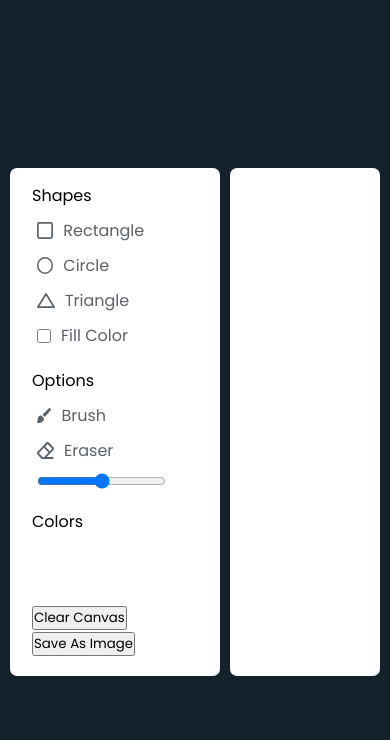
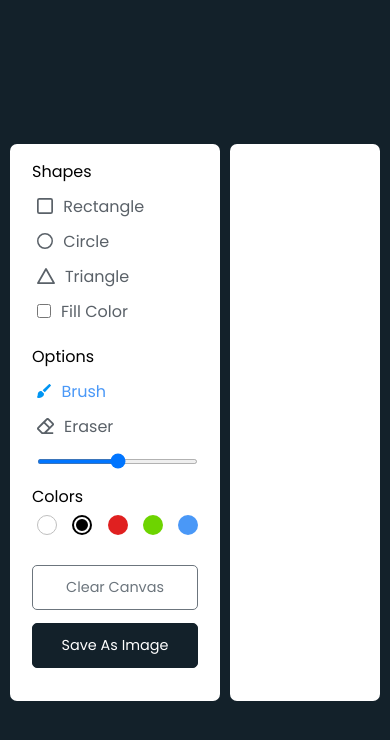
Before and after one commit to AbdullahButt2611/Drawing_App, a plain HTML site: page index.html in a window 390 px wide. Drawn offline with Linux system fonts and the light colour scheme.

Commit message:
Design Completed
The Designing has been completed. Only the responsiveness is left. Now we are working on the drawing phase on the canvas

```diff
--- a/index.html
+++ b/index.html
@@ -6,7 +6,9 @@
     <meta name="viewport" content="width=device-width, initial-scale=1.0">
 
     <link rel="stylesheet" href="style.css">
+    <script src="index.js" defer></script>
     <title>Let's Draw</title>
+    <link rel="shortcut icon" href="Assets/pigment-tray.svg" type="image/x-icon">
 </head>
 <body>
 
@@ -40,7 +42,7 @@
             <div class="row">
                 <label for="" class="title">Options</label>
                 <ul class="options">
-                    <li class="option">
+                    <li class="option active">
                         <img src="Assets/icons/brush.svg" alt="brush icon">
                         <span>Brush</span>
                     </li>
@@ -56,24 +58,28 @@
                 </ul>
             </div>
 
-            <div class="row">
+            <div class="row colors">
                 <label for="" class="title">Colors</label>
                 <ul class="options">
                     <li class="option"></li>
+                    <li class="option selected"></li>
                     <li class="option"></li>
                     <li class="option"></li>
-                    <li class="option"></li>
-                    <li class="option"></li>
+                    <li class="option">
+                        <input type="color" id="color-picker" value="#4A98f7">
+                    </li>
                 </ul>
             </div>
 
-            <div class="row">
+            <div class="row buttons">
                 <button class="clear-canvas">Clear Canvas</button>
                 <button class="save-img">Save As Image</button>
             </div>
         </section>
 
-        <section class="drawing-board"></section>
+        <section class="drawing-board">
+            <canvas> </canvas>
+        </section>
     </div>
 
 </body>
--- /dev/null
+++ b/index.js
@@ -0,0 +1,10 @@
+const canvas = document.querySelector("canvas");
+const ctx = canvas.getContext("2d");
+
+
+const drawing = (e)=>{
+    ctx.lineTo(e.offsetX, e.offsetY);           //Creates a new line with paramters x-coordinhate and y-coordinate
+}
+
+
+canvas.addEventListener("mousemove", drawing);
--- a/style.css
+++ b/style.css
@@ -49,16 +49,129 @@ section{
     cursor: pointer;
 }
 
+.option:is(:hover, .active) img{
+    filter: invert(17%) sepia(90%) saturate(3000%) hue-rotate(900deg) brightness(100%) contrast(100%);
+}
+
 .option :where(span, label) {
     color: #5A6168;
     padding-left: 10px;
 }
 
+.option:is(:hover, .active) :where(span, label){
+    color: #4A98f7;
+}
+
 .option #fill-color{
     height: 14px;
     width: 14px;
+    cursor: pointer;
+}
+
+#fill-color:checked ~ label{
+    color: #4A98f7;
+}
+
+.option #size-slider{
+    width: 100%;
+    height: 5px;
+    margin-top: 10px;
+}
+
+.colors .options{
+    display: flex;
+    justify-content: space-between;
+    margin-top: 3px;
+
+}
+
+.colors .option{
+    height: 20px;
+    width: 20px;
+    background: red;
+    border-radius: 50%;
+    margin-top: 3px;
+    position: relative;
+}
+
+.colors .option:nth-child(1){
+    background: #fff;
+    border: 1px solid #bfbfbf;
+}
+
+.colors .option:nth-child(2){
+    background: #000;
+}
+
+.colors .option:nth-child(3){
+    background: #E02020;
+}
+
+.colors .option:nth-child(4){
+    background: #6dd400;
+}
+
+.colors .option:nth-child(5){
+    background: #4A98f7;
+}
+
+.colors .option.selected::before{
+    position: absolute;
+    content: "";
+    height: 12px;
+    width: 12px;
+    background: inherit;
+    border-radius: inherit;
+    border: 2px solid #fff;
+    top: 50%;
+    left: 50%;
+    transform: translate(-50%, -50%);
+}
+
+.colors .option:first-child.selected::before{
+    border-color: #ccc;
+}
+
+.option #color-picker{
+    opacity: 0;
+    cursor: pointer;
+}
+
+.buttons button{
+    width: 100%;
+    color: #fff;
+    border: none;
+    outline: none;
+    padding: 11px 0;
+    margin-bottom: 13px;
+    background: none;
+    border-radius: 5px;
+    cursor: pointer;
+    transition: all 0.3s ease;
+    font-size: 0.9rem;
+}
+
+.buttons .clear-canvas{
+    color: #6c757d;
+    border: 1px solid #6c757d;
+}
+
+.clear-canvas:hover{
+    background: #6c757d;
+    color: #fff;
+    border: 1px solid transparent;
+}
+
+.buttons .save-img{
+    background: #13212A;
+    border: 1px solid #13212A;
 }
 
 .drawing-board{
     flex: 1;
 }
+
+.drawing-board canvas{
+    width: 100%;
+    height: 100%;
+}
```
